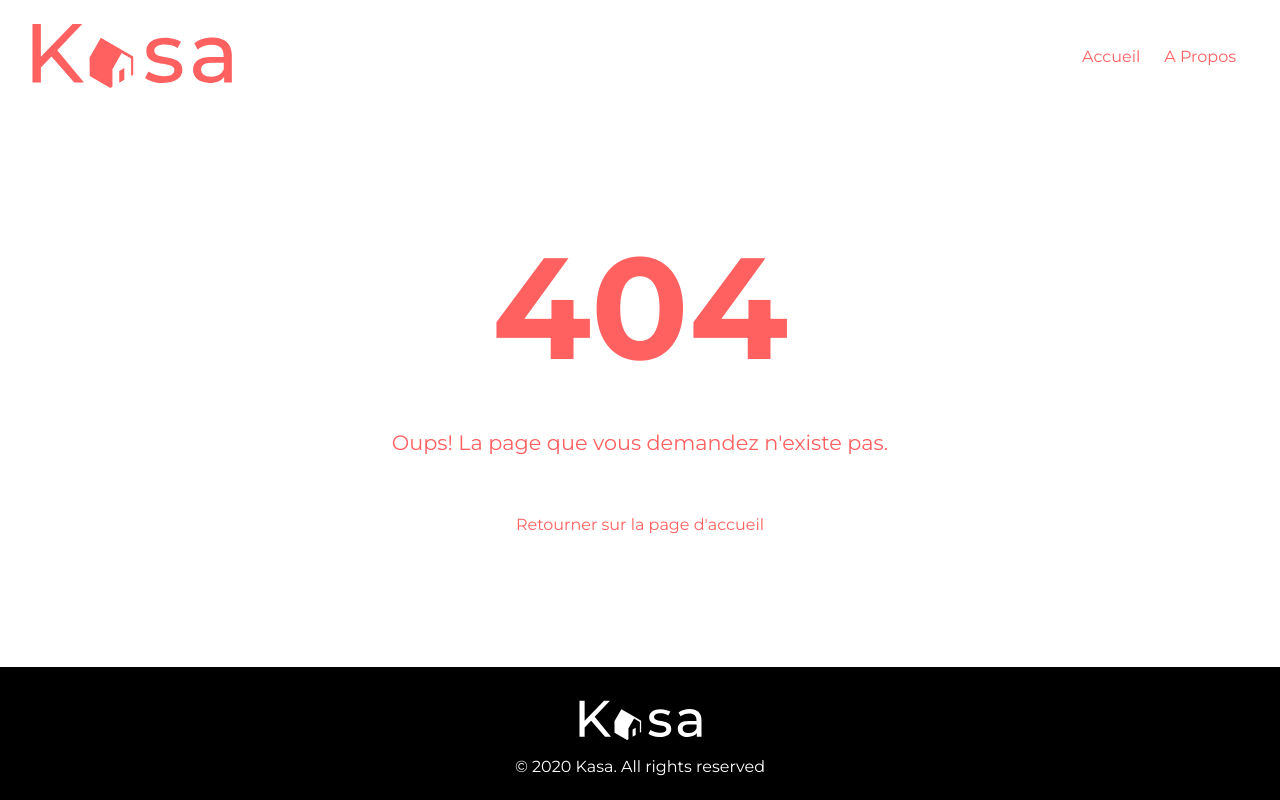
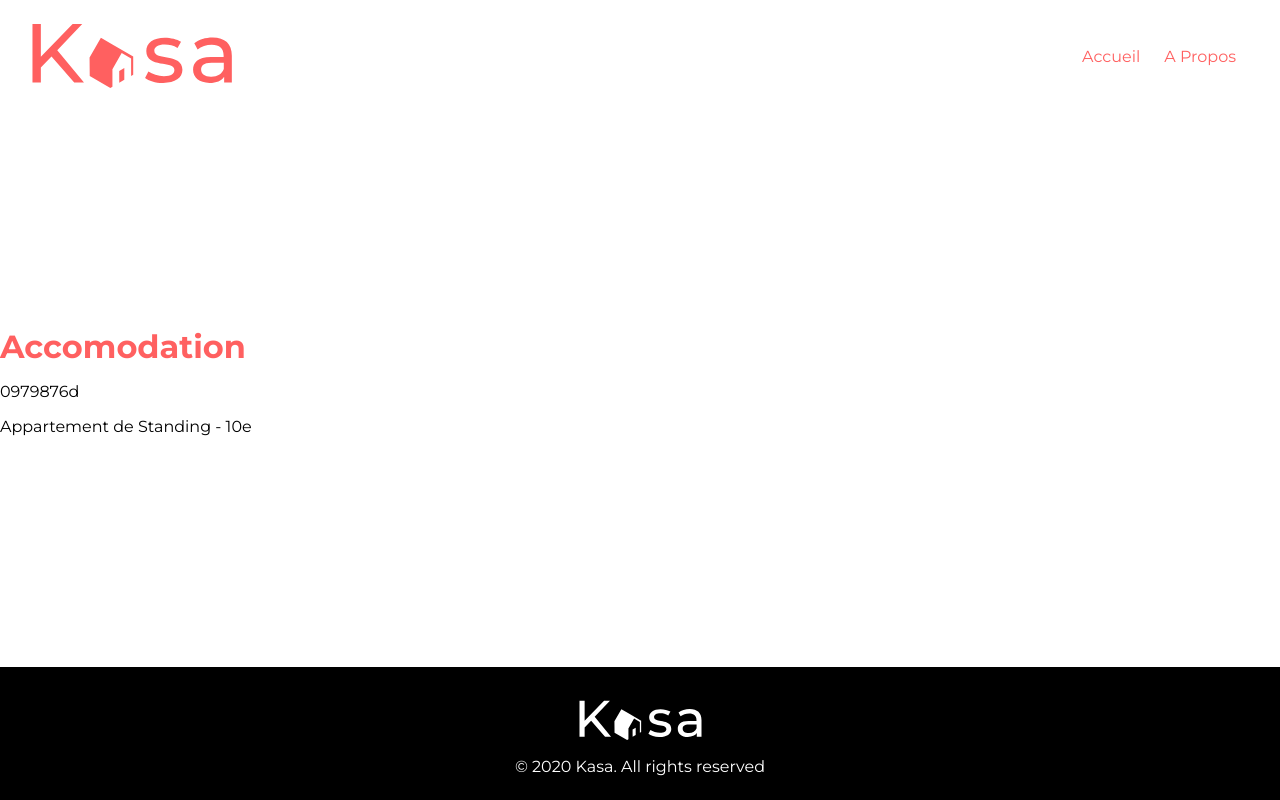
Before and after one commit to d-perreaux/OCR_P6_kasa, a React (Create React App) app: page /accomodation/0979876d in a window 1280 px wide. Before the commit this address had no page. Built offline with nearby package versions, Linux system fonts and the light colour scheme.

Commit message:
page(Accomodation): get current advert

```diff
--- a/src/pages/Accomodation.jsx
+++ b/src/pages/Accomodation.jsx
@@ -1,7 +1,40 @@
+import { useParams } from 'react-router-dom'
+import adverts from '../backToFront/adverts.json'
+import { useEffect, useState } from 'react'
+
+
 function Accomodation() {
+    const [currentAdvertId, setCurrentAdvertId] = useState(null);
+    const [currentAdvert, setCurrentAdvert] = useState(null);
+    const [isIdCorrect, setIsIdCorrect] = useState(false);
+
+    const urlId = useParams();
+
+    useEffect(() => {
+        setCurrentAdvertId(urlId.advertId)
+    }, [] )
+
+    useEffect(() => {
+        if (currentAdvertId > 0) {
+
+        }
+        const foundAdvert = (adverts.find( advert => advert.id === currentAdvertId))
+        if (foundAdvert) {
+            setIsIdCorrect(true);
+            setCurrentAdvert(foundAdvert);
+        }
+
+    }, [currentAdvertId])
+
+
     return(
         <div>
             <h1>Accomodation</h1>
+            { isIdCorrect && (<>
+            <p>{currentAdvertId}</p>
+            <p>{currentAdvert.title}</p>
+            </>)}
+
         </div>
     )
 }
--- a/src/router/Router.jsx
+++ b/src/router/Router.jsx
@@ -13,7 +13,7 @@ function RouterComponent() {
                 <BaseLayout>
                     <Routes>
                         <Route path="/" element={<Home />} />
-                        <Route path="/accomodation/advertId" element={<Accomodation />} />
+                        <Route path="/accomodation/:advertId" element={<Accomodation />} />
                         <Route path="/about" element={<About />} />
                         <Route path="/error" element={<ErrorPage />} />
                         <Route path="*" element={<ErrorPage />} />
```
